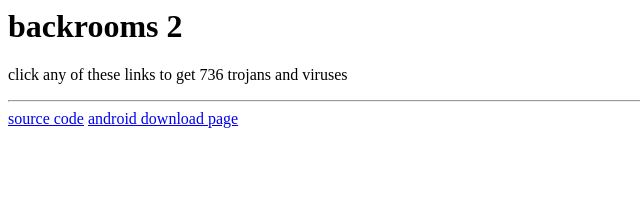
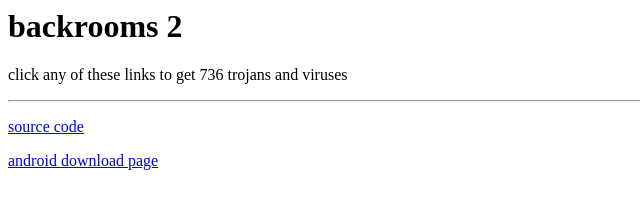
Before and after one commit to circuitkid/backrooms, a plain HTML site: page index.html in a window 1280 px wide. Shown: the whole page, without its empty margins (0-640 px from the left). Drawn offline with Linux system fonts and the light colour scheme.

Commit message:
Update index.html

```diff
--- a/index.html
+++ b/index.html
@@ -4,5 +4,6 @@
 
 <hr>
 
-<a href="https://drive.google.com/drive/folders/1NT7Lc0F1xLhB6DF2VPpqVNY71ahHCyxz?usp=sharing">source code</a>
-<a href="latest.html">android download page</a>
+<p><a href="https://drive.google.com/drive/folders/1NT7Lc0F1xLhB6DF2VPpqVNY71ahHCyxz?usp=sharing">source code</a></p>
+
+<p><a href="latest.html">android download page</a><p>
```
